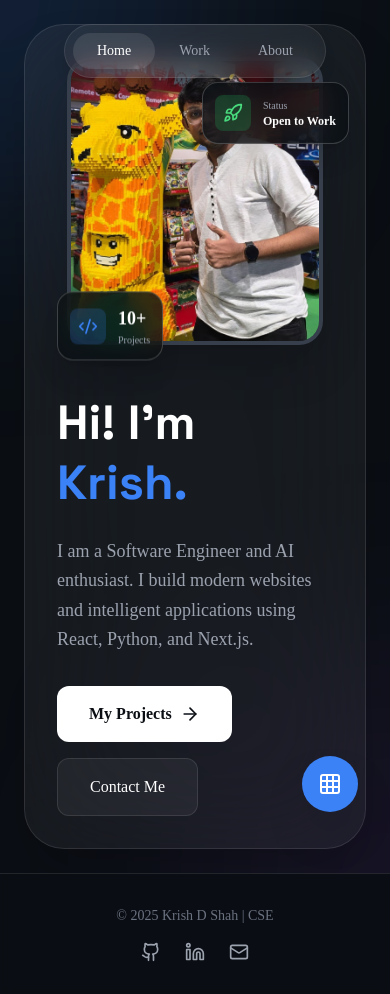
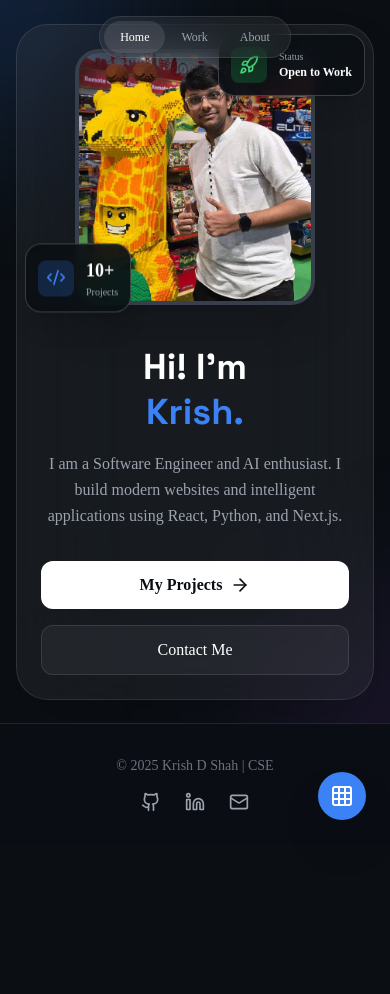
Before and after one commit to Krishdshah/portfoliov2, a Next.js app: page / in a window 390 px wide. After the commit the page ends 844 px from the top, so only its background shows below. Built offline with nearby package versions, Linux system fonts and the light colour scheme.

Commit message:
Optimised for mobile

```diff
--- a/app/about/page.tsx
+++ b/app/about/page.tsx
@@ -53,7 +53,7 @@ const achievements = [
 
 export default function About() {
   return (
-    <div className="min-h-screen bg-brand-dark p-6 md:p-12 text-gray-300 pb-32">
+    <div className="min-h-screen bg-brand-dark p-4 md:p-12 text-gray-300 pb-24">
 
       {/* Header */}
       <div className="max-w-4xl mx-auto mb-12">
--- a/app/page.tsx
+++ b/app/page.tsx
@@ -5,30 +5,33 @@ import { motion } from 'framer-motion';
 
 export default function Home() {
   return (
-    // CHANGED: replaced 'min-h-screen' with 'flex-grow h-full'
-    <div className="relative flex-grow h-full flex items-center justify-center p-6 overflow-hidden bg-brand-dark">
+    // FIX 1: Reverted to 'flex-grow' so it fits perfectly between Navbar and Footer on Desktop.
+    // We utilize 'flex-col' to ensure centering works in the available space.
+    <div className="relative flex-grow flex flex-col items-center justify-center p-4 md:p-6 overflow-hidden bg-brand-dark">
 
-      {/* 1. Background Blurs */}
-      <div className="absolute top-0 left-0 w-96 h-96 bg-brand-accent/20 rounded-full blur-[128px] pointer-events-none -translate-x-1/2 -translate-y-1/2" />
-      <div className="absolute bottom-0 right-0 w-96 h-96 bg-purple-500/10 rounded-full blur-[128px] pointer-events-none translate-x-1/2 translate-y-1/2" />
+      {/* Background Blurs */}
+      <div className="absolute top-0 left-0 w-64 h-64 md:w-96 md:h-96 bg-brand-accent/20 rounded-full blur-[80px] md:blur-[128px] pointer-events-none -translate-x-1/2 -translate-y-1/2" />
+      <div className="absolute bottom-0 right-0 w-64 h-64 md:w-96 md:h-96 bg-purple-500/10 rounded-full blur-[80px] md:blur-[128px] pointer-events-none translate-x-1/2 translate-y-1/2" />
 
-      {/* 2. The Main Glass Card */}
-      {/* Adjusted min-h to 'auto' or a smaller fixed height so it doesn't force scroll */}
+      {/* Main Glass Card */}
       <motion.div
         initial={{ opacity: 0, scale: 0.95 }}
         animate={{ opacity: 1, scale: 1 }}
         transition={{ duration: 0.8 }}
-        className="w-full max-w-7xl bg-white/5 backdrop-blur-3xl border border-white/10 rounded-[2.5rem] p-8 md:p-12 relative shadow-2xl grid grid-cols-1 lg:grid-cols-2 gap-12 lg:gap-20 items-center"
+        // FIX 2: Added 'md:min-h-[600px]' to restore the grand feel on laptop screens.
+        // Kept 'w-full max-w-7xl' to ensure it doesn't stretch too wide on ultra-wide monitors.
+        className="w-full max-w-7xl md:min-h-[600px] bg-white/5 backdrop-blur-3xl border border-white/10 rounded-[2rem] md:rounded-[2.5rem] p-6 md:p-12 relative shadow-2xl grid grid-cols-1 lg:grid-cols-2 gap-10 lg:gap-20 items-center"
       >
 
         {/* LEFT SIDE: Text Content */}
-        <div className="z-10 space-y-6 order-2 lg:order-1">
+        <div className="z-10 space-y-6 order-2 lg:order-1 text-center lg:text-left">
           <div>
             <motion.h2
               initial={{ opacity: 0, y: 20 }}
               animate={{ opacity: 1, y: 0 }}
               transition={{ delay: 0.2 }}
-              className="font-display font-bold text-5xl md:text-7xl text-white leading-tight"
+              // Mobile: text-4xl | Laptop/Desktop: text-7xl (Restored original size)
+              className="font-display font-bold text-4xl md:text-5xl lg:text-7xl text-white leading-tight"
             >
               Hi! I’m <br />
               <span className="text-brand-accent">Krish.</span>
@@ -38,7 +41,7 @@ export default function Home() {
               initial={{ opacity: 0, y: 20 }}
               animate={{ opacity: 1, y: 0 }}
               transition={{ delay: 0.3 }}
-              className="mt-6 text-lg text-gray-400 max-w-md leading-relaxed"
+              className="mt-4 md:mt-6 text-base md:text-lg text-gray-400 max-w-md mx-auto lg:mx-0 leading-relaxed"
             >
               I am a Software Engineer and AI enthusiast. I build modern websites and intelligent applications using React, Python, and Next.js.
             </motion.p>
@@ -48,14 +51,14 @@ export default function Home() {
             initial={{ opacity: 0, y: 20 }}
             animate={{ opacity: 1, y: 0 }}
             transition={{ delay: 0.4 }}
-            className="flex flex-wrap gap-4 pt-2"
+            className="flex flex-col sm:flex-row flex-wrap gap-4 pt-2 justify-center lg:justify-start"
           >
-            <a href="/work" className="px-8 py-4 bg-white text-brand-dark font-bold rounded-xl hover:bg-brand-accent hover:text-white transition-all duration-300 flex items-center gap-2">
+            <a href="/work" className="px-6 py-3 md:px-8 md:py-4 bg-white text-brand-dark font-bold rounded-xl hover:bg-brand-accent hover:text-white transition-all duration-300 flex items-center justify-center gap-2">
               My Projects
               <ArrowRight size={20} />
             </a>
 
-            <a href="/about" className="px-8 py-4 bg-white/5 border border-white/10 text-white font-medium rounded-xl hover:bg-white/10 transition-all duration-300">
+            <a href="/about" className="px-6 py-3 md:px-8 md:py-4 bg-white/5 border border-white/10 text-white font-medium rounded-xl hover:bg-white/10 transition-all duration-300 flex items-center justify-center">
               Contact Me
             </a>
           </motion.div>
@@ -69,20 +72,21 @@ export default function Home() {
               initial={{ opacity: 0, x: 50 }}
               animate={{ opacity: 1, x: 0 }}
               transition={{ delay: 0.5, duration: 0.8 }}
-              className="relative z-10 w-64 h-72 md:w-80 md:h-96 bg-gray-800 rounded-3xl overflow-hidden border-4 border-white/10 shadow-2xl"
+              // Mobile: w-60 | Laptop: w-80 (Restored original size)
+              className="relative z-10 w-60 h-64 md:w-80 md:h-96 bg-gray-800 rounded-3xl overflow-hidden border-4 border-white/10 shadow-2xl"
             >
               <img
-                src="../me.jpg"
+                src="/me.jpg"
                 alt="Krish D Shah"
                 className="w-full h-full object-cover hover:scale-105 transition-transform duration-500"
               />
             </motion.div>
 
-            {/* Floating Badge 1 */}
+            {/* Badge 1: Projects */}
             <motion.div
               animate={{ y: [0, -10, 0] }}
               transition={{ repeat: Infinity, duration: 4, ease: "easeInOut" }}
-              className="absolute -bottom-6 left-0 z-20 bg-brand-dark/80 backdrop-blur-md border border-white/20 p-3 rounded-2xl flex items-center gap-3 shadow-xl"
+              className="absolute -bottom-4 -left-4 md:-bottom-6 md:left-0 z-20 bg-brand-dark/90 backdrop-blur-md border border-white/20 p-3 rounded-2xl flex items-center gap-3 shadow-xl scale-90 md:scale-100"
             >
               <div className="bg-brand-accent/20 p-2 rounded-lg text-brand-accent">
                 <Code2 size={20} />
@@ -93,11 +97,11 @@ export default function Home() {
               </div>
             </motion.div>
 
-             {/* Floating Badge 2 */}
+             {/* Badge 2: Open to Work */}
              <motion.div
               animate={{ y: [0, 10, 0] }}
               transition={{ repeat: Infinity, duration: 5, ease: "easeInOut", delay: 1 }}
-              className="absolute top-6 -right-4 z-20 bg-brand-dark/80 backdrop-blur-md border border-white/20 p-3 rounded-2xl flex items-center gap-3 shadow-xl"
+              className="absolute -top-4 -right-4 md:top-6 md:-right-4 z-20 bg-brand-dark/90 backdrop-blur-md border border-white/20 p-3 rounded-2xl flex items-center gap-3 shadow-xl scale-90 md:scale-100"
             >
               <div className="bg-green-500/20 p-2 rounded-lg text-green-400">
                 <Rocket size={20} />
--- a/app/work/page.tsx
+++ b/app/work/page.tsx
@@ -72,7 +72,7 @@ const projects = [
 
 export default function Work() {
   return (
-    <div className="min-h-screen bg-brand-dark p-6 md:p-12">
+    <div className="min-h-screen bg-brand-dark p-4 md:p-12 pb-24">
       <div className="max-w-6xl mx-auto mb-12">
         <Link href="/" className="inline-flex items-center text-gray-400 hover:text-white mb-6 transition-colors">
           <ArrowLeft size={20} className="mr-2" />
--- a/components/HexMenu.tsx
+++ b/components/HexMenu.tsx
@@ -13,57 +13,47 @@ const menuItems = [
   { id: 'about', icon: User, label: 'About', href: '/about', color: 'bg-green-600' },
   { id: 'contact', icon: Mail, label: 'Contact', href: 'mailto:thekrishdshahbhs@gmail.com', color: 'bg-red-500' },
 ];
-
 export default function HexMenu() {
   const [isOpen, setIsOpen] = useState(false);
-
-  // Hexagon Clip Path (Standard Pointy Top)
   const hexClipPath = "polygon(50% 0%, 100% 25%, 100% 75%, 50% 100%, 0% 75%, 0% 25%)";
 
   return (
     <>
-      {/* 1. Floating Trigger Button */}
       <button
         onClick={() => setIsOpen(true)}
-        className="fixed bottom-8 right-8 z-50 p-4 bg-brand-accent text-white rounded-full shadow-2xl hover:bg-white hover:text-brand-accent transition-colors duration-300 hover:scale-110 active:scale-95"
+        className="fixed bottom-6 right-6 z-50 p-3 md:p-4 bg-brand-accent text-white rounded-full shadow-2xl hover:bg-white hover:text-brand-accent transition-colors duration-300 hover:scale-110 active:scale-95"
       >
         <Grid size={24} />
       </button>
 
-      {/* 2. Full Screen Overlay */}
       <AnimatePresence>
         {isOpen && (
           <motion.div
             initial={{ opacity: 0 }}
             animate={{ opacity: 1 }}
             exit={{ opacity: 0 }}
-            className="fixed inset-0 z-[60] bg-black/90 backdrop-blur-md flex items-center justify-center"
+            className="fixed inset-0 z-[60] bg-black/90 backdrop-blur-md flex items-center justify-center p-4"
             onClick={() => setIsOpen(false)}
           >
-            {/* Close Button */}
             <button
               onClick={(e) => { e.stopPropagation(); setIsOpen(false); }}
-              className="absolute top-8 right-8 text-white/50 hover:text-white transition-colors"
+              className="absolute top-6 right-6 text-white/50 hover:text-white transition-colors"
             >
               <X size={32} />
             </button>
 
-            {/* 3. The Hexagon Ring Container */}
-            {/* We use a fixed size relative container to center the ring */}
+            {/* MOBILE FIX:
+               1. w-[300px] ensures it fits on small phones.
+               2. scale-75 shrinks the whole calculated geometry for mobile.
+            */}
             <div
-              className="relative w-[350px] h-[350px] md:w-[450px] md:h-[450px] flex items-center justify-center"
+              className="relative w-[300px] h-[300px] md:w-[450px] md:h-[450px] flex items-center justify-center scale-75 md:scale-100"
               onClick={(e) => e.stopPropagation()}
             >
               {menuItems.map((item, index) => {
-                // --- THE FIX: MATH-BASED POSITIONING ---
-                // We divide a circle (360deg or 2*PI radians) by 6 items.
-                // We offset by -PI/2 to make the first item start at the top (12 o'clock).
                 const totalItems = menuItems.length;
-                const radius = 140; // Distance from center (in pixels)
+                const radius = 140;
                 const angle = (index * 2 * Math.PI) / totalItems - Math.PI / 2;
-
-                // Calculate exact X and Y coordinates
-                // We use 'translate' so we don't worry about screen size
                 const x = Math.cos(angle) * radius;
                 const y = Math.sin(angle) * radius;
 
@@ -71,19 +61,9 @@ export default function HexMenu() {
                   <motion.div
                     key={item.id}
                     initial={{ scale: 0, opacity: 0, x: 0, y: 0 }}
-                    animate={{
-                      scale: 1,
-                      opacity: 1,
-                      x: x,
-                      y: y
-                    }}
+                    animate={{ scale: 1, opacity: 1, x: x, y: y }}
                     exit={{ scale: 0, opacity: 0, x: 0, y: 0 }}
-                    transition={{
-                      delay: index * 0.05,
-                      type: "spring",
-                      stiffness: 260,
-                      damping: 20
-                    }}
+                    transition={{ delay: index * 0.05, type: "spring", stiffness: 260, damping: 20 }}
                     className="absolute w-24 h-28 md:w-28 md:h-32"
                   >
                     <Link
@@ -93,13 +73,9 @@ export default function HexMenu() {
                       className="group w-full h-full flex flex-col items-center justify-center text-white transition-transform hover:scale-110"
                       style={{ clipPath: hexClipPath }}
                     >
-                      {/* Background Layer */}
                       <div className={`absolute inset-0 ${item.color} opacity-20 group-hover:opacity-90 transition-opacity duration-300`} />
-
-                      {/* Glass Border Effect */}
                       <div className="absolute inset-[1px] bg-brand-dark/40 backdrop-blur-sm group-hover:bg-transparent transition-colors duration-300" style={{ clipPath: hexClipPath }} />
 
-                      {/* Content */}
                       <div className="relative z-10 flex flex-col items-center gap-2">
                         <item.icon size={24} className="text-gray-300 group-hover:text-white transition-colors" />
                         <span className="text-[10px] uppercase tracking-wider font-bold text-gray-400 group-hover:text-white transition-colors">
--- a/components/Navbar.tsx
+++ b/components/Navbar.tsx
@@ -14,23 +14,24 @@ export default function Navbar() {
   const pathname = usePathname();
 
   return (
-    <div className="fixed top-0 left-0 w-full z-50 flex justify-center pt-6 pointer-events-none">
+    <div className="fixed top-0 left-0 w-full z-50 flex justify-center pt-4 md:pt-6 pointer-events-none px-4">
 
-      {/* Glass Container */}
-      <nav className="pointer-events-auto bg-white/5 backdrop-blur-md border border-white/10 rounded-full px-2 py-2 flex items-center shadow-lg">
+      {/* MOBILE FIX:
+         1. max-w-full ensures it doesn't break small screens.
+         2. no-scrollbar utility (if you have it) or just overflow hidden.
+      */}
+      <nav className="pointer-events-auto bg-white/5 backdrop-blur-md border border-white/10 rounded-full px-1 py-1 md:px-2 md:py-2 flex items-center shadow-lg max-w-full overflow-x-auto">
 
         {navLinks.map((link) => {
           const isActive = pathname === link.path;
-
           return (
             <Link
               key={link.path}
               href={link.path}
-              className={`relative px-6 py-2 rounded-full text-sm font-medium transition-colors duration-300 ${
+              className={`relative px-4 py-2 md:px-6 rounded-full text-xs md:text-sm font-medium transition-colors duration-300 whitespace-nowrap ${
                 isActive ? 'text-white' : 'text-gray-400 hover:text-white'
               }`}
             >
-              {/* The "Active" Glow Background */}
               {isActive && (
                 <motion.div
                   layoutId="active-pill"
@@ -38,8 +39,6 @@ export default function Navbar() {
                   transition={{ type: "spring", stiffness: 300, damping: 30 }}
                 />
               )}
-
-              {/* Text */}
               <span className="relative z-10">{link.name}</span>
             </Link>
           );
```
